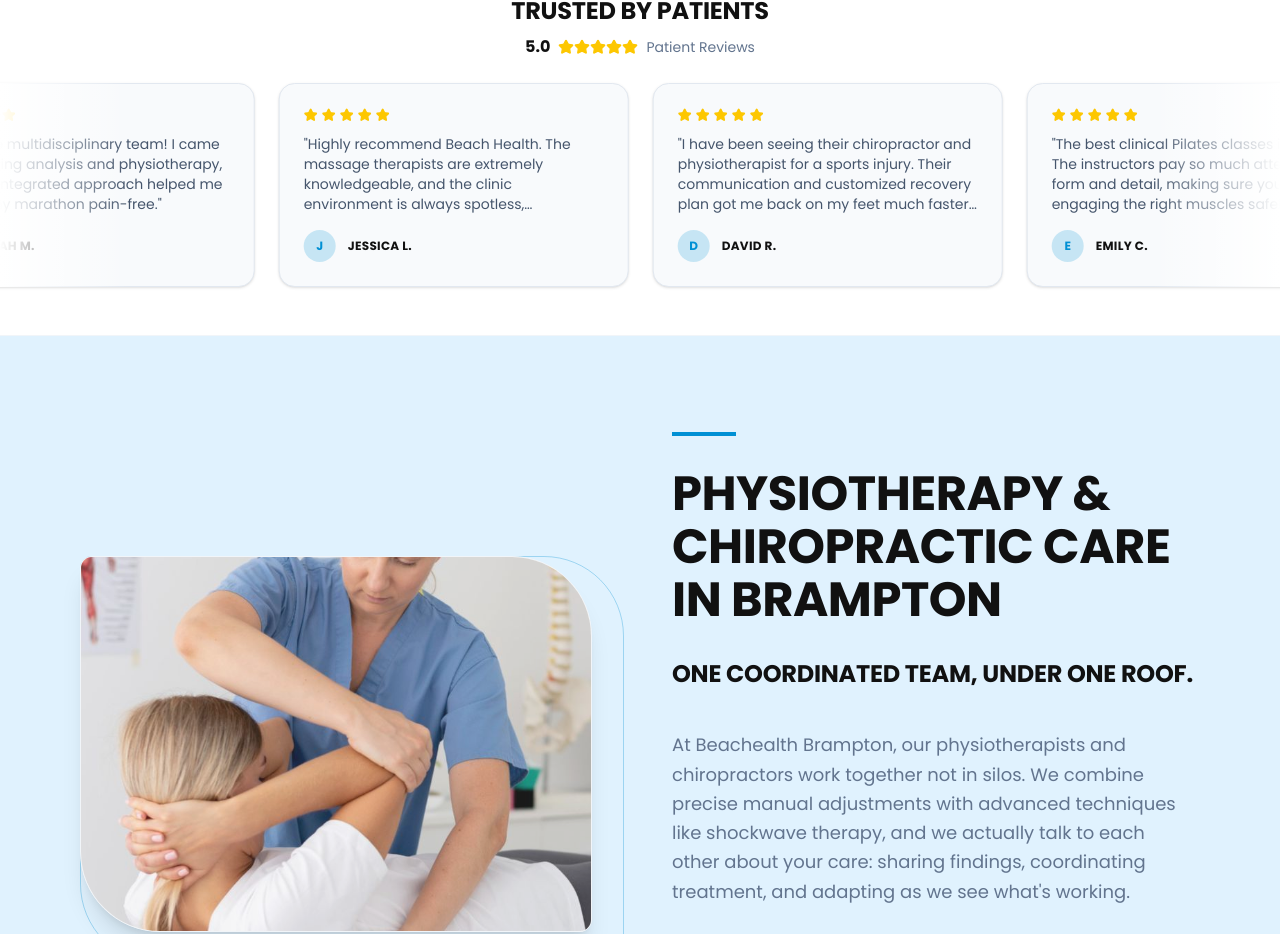
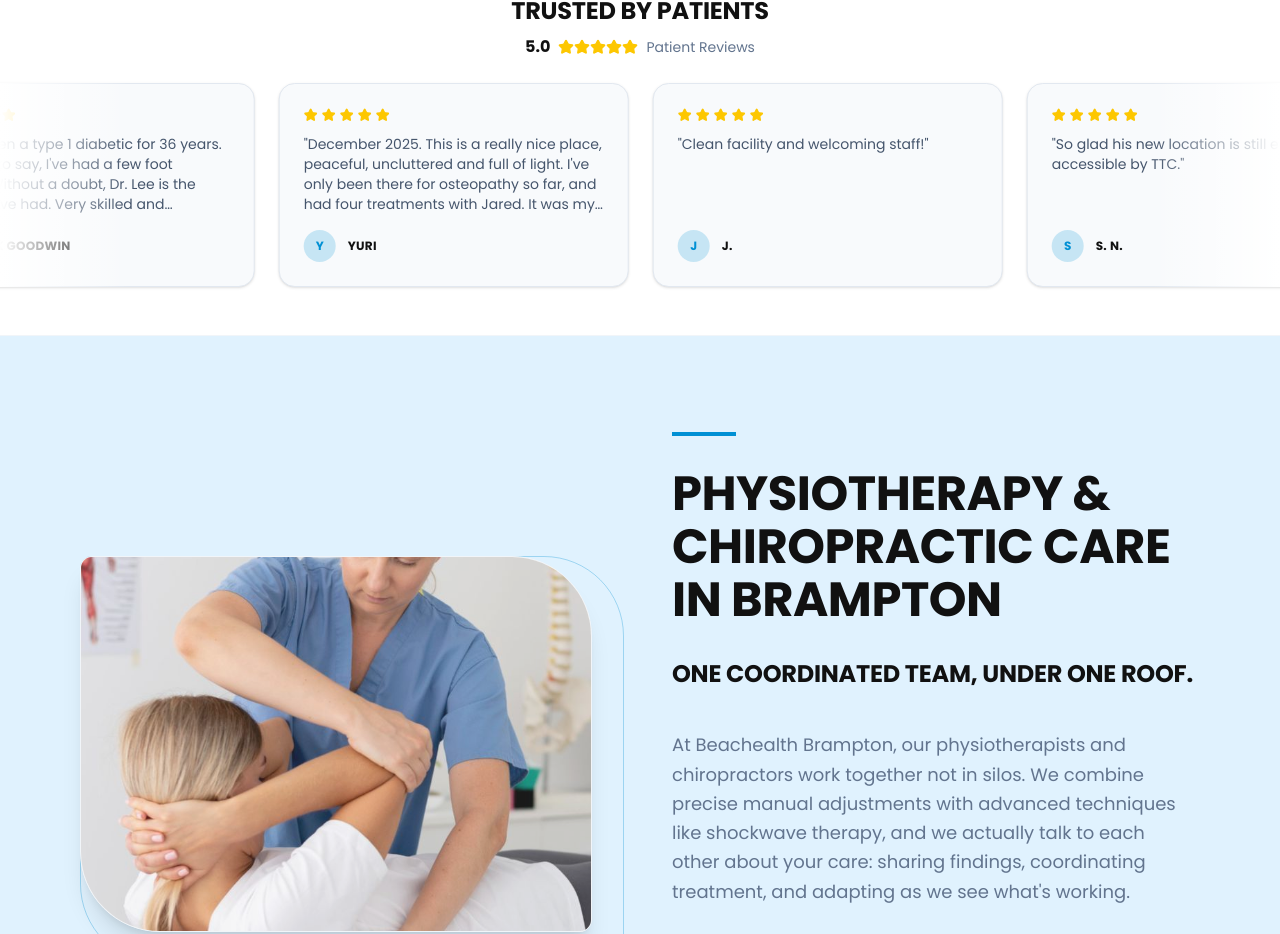
Before and after one commit to shaheertiger/Beachhealthbrampton, a React (Vite) app: page / in a window 1280 px wide. Shown: the part 840-1774 px from the top of the page. Built offline with nearby package versions, Linux system fonts and the light colour scheme; a web font is replaced by a local one.

Commit message:
Update testimonials with specific Google reviews from screenshots

```diff
--- a/src/components/TestimonialsTicker.tsx
+++ b/src/components/TestimonialsTicker.tsx
@@ -2,12 +2,12 @@ import { motion } from 'framer-motion';
 import { Star } from 'lucide-react';
 
 const reviews = [
-  { name: 'Michael T.', text: 'The osteopathy treatments here have completely changed my life. After years of chronic back pain, I finally feel like myself again. The practitioners truly look at the root cause.', rating: 5 },
-  { name: 'Sarah M.', text: 'Incredible multidisciplinary team! I came in for running analysis and physiotherapy, and their integrated approach helped me train for my marathon pain-free.', rating: 5 },
-  { name: 'Jessica L.', text: 'Highly recommend Beach Health. The massage therapists are extremely knowledgeable, and the clinic environment is always spotless, welcoming, and very professional.', rating: 5 },
-  { name: 'David R.', text: 'I have been seeing their chiropractor and physiotherapist for a sports injury. Their communication and customized recovery plan got me back on my feet much faster than expected.', rating: 5 },
-  { name: 'Emily C.', text: 'The best clinical Pilates classes in the city. The instructors pay so much attention to form and detail, making sure you are engaging the right muscles safely.', rating: 5 },
-  { name: 'Mark D.', text: 'From acupuncture to chiropody, this clinic has it all. The convenience of having all my health needs met under one roof by such a caring team is unmatched.', rating: 5 }
+  { name: 'Jaheed Cesar', text: 'Been going to Emily Tran for my foot issues since the beginning of this year and it’s been a fantastic experience so far. Every visit she does good work and she’s very transparent on the process. Definitely Will keep coming back!', rating: 5 },
+  { name: 'Rick Goodwin', text: "I have been a type 1 diabetic for 36 years. Needless to say, I've had a few foot doctors. Without a doubt, Dr. Lee is the best one I've had. Very skilled and knowledgeable. Rather important if you have diabetes. You could do worse, don't think you could do better.", rating: 5 },
+  { name: 'YURI', text: "December 2025. This is a really nice place, peaceful, uncluttered and full of light. I've only been there for osteopathy so far, and had four treatments with Jared. It was my first experience with osteopathy, and I decided to try it because I was experiencing a lot of pain from carpal tunnel syndrome at least from my elbow down to my wrist. Because the pain was mostly at night, it was hard for me to tell if the treatments were helping or not, even though I found the entire treatment during each session made me feel better overall. Now I realize they are very powerful, and also effective, in the sense that if you pay attention to each area that is being worked on and to Jared's explanations, you can actually identify very closely the best areas to treat. And now after four sessions, I find that I no longer feel any pain at night. My fingers are still numb/tingly , so there's still work to be done for that, but the arm pain is gone and I'm able to sleep. So I'm very grateful to Jared for that, and definitely recommend him for osteopathic treatment. I will be going back.", rating: 5 },
+  { name: 'J.', text: 'Clean facility and welcoming staff!', rating: 5 },
+  { name: 'S. N.', text: 'So glad his new location is still easily accessible by TTC.', rating: 5 },
+  { name: 'A. M.', text: 'The environment is peaceful, the treatment rooms are clean and professional.', rating: 5 }
 ];
 
 export default function TestimonialsTicker() {
```
